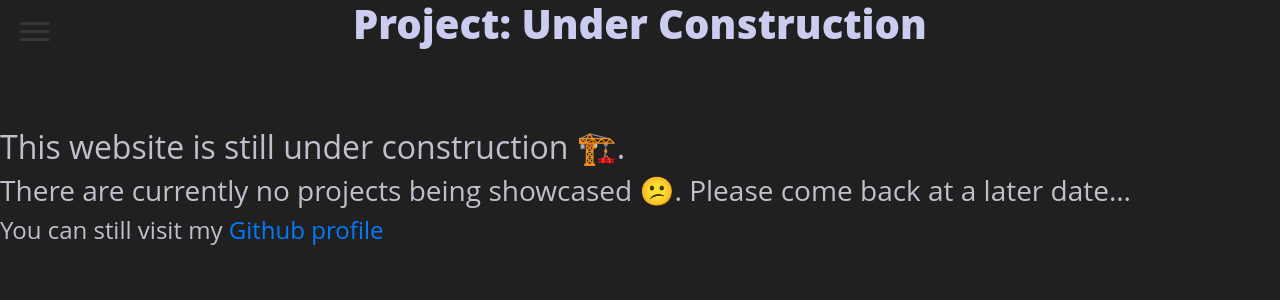
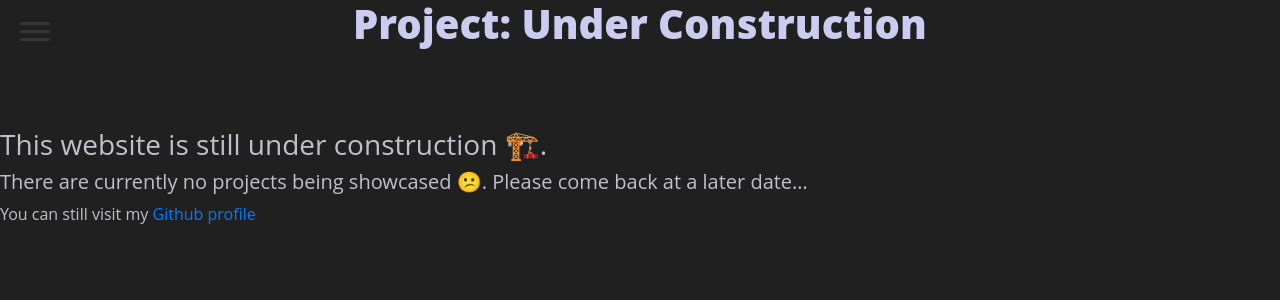
Before and after one commit to AAellen/AAellen.github.io, a Jekyll site: the page built from _posts/0000-01-01-empty.md, in a window 1280 px wide. Shown: the top 300 px of the page. Built offline with Jekyll 4.4.1, drawn with Linux system fonts in a browser that asks for light colours; emoji names are drawn with the system emoji font.

```diff
--- a/_posts/0000-01-01-empty.md
+++ b/_posts/0000-01-01-empty.md
@@ -3,7 +3,7 @@ layout: project
 title: "Under Construction"
 desciption: "This website is incomplete..."
 ---
-## This website is still under construction :building_construction:.
-### There are currently no projects being showcased :confused:. Please come back at a later date...
+### This website is still under construction :building_construction:.
+##### There are currently no projects being showcased :confused:. Please come back at a later date...
 
-#### You can still visit my [Github profile](https://github.com/AAellen)
+You can still visit my [Github profile](https://github.com/AAellen)
```
